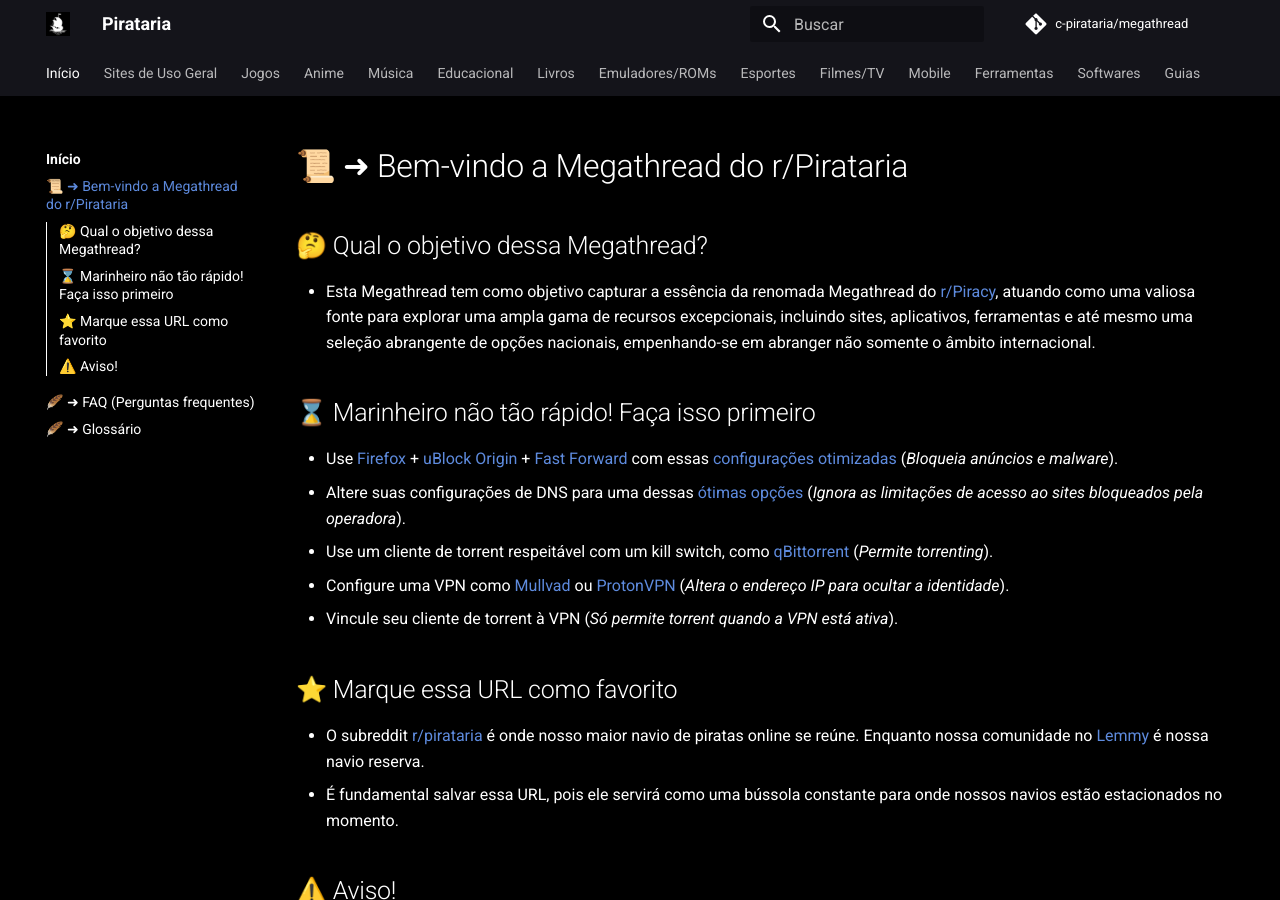
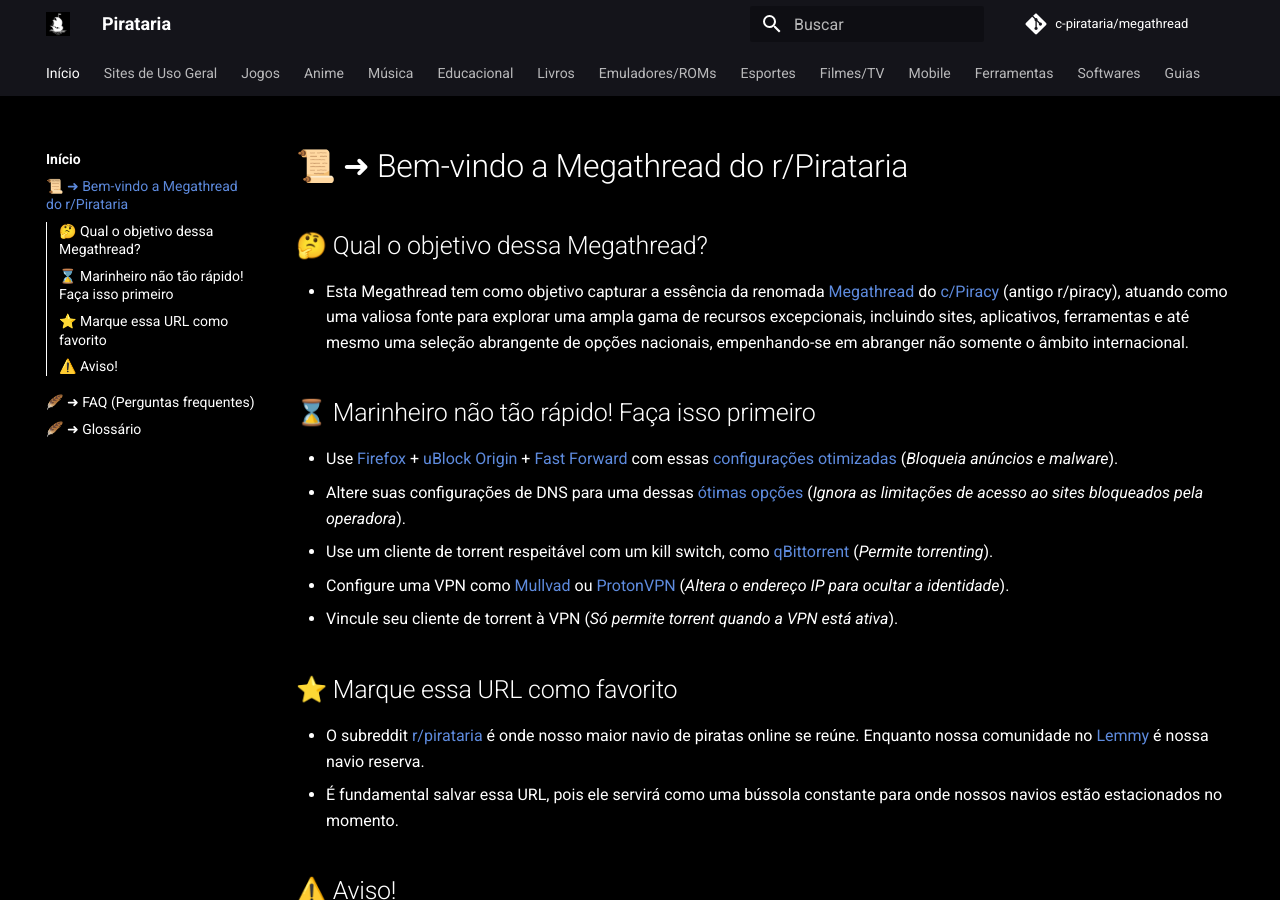
Before and after one commit to piratarialink/megathread_pirata, an MkDocs documentation site: the page built from docs/index.md, in a window 1280 px wide and 900 px high. Built offline with MkDocs 1.6.1 and Material for MkDocs 9.7.7, drawn with Linux system fonts in a browser that asks for light colours; comment, search, counter and statistics services are not loaded.

Commit message:
Update index.md
Atualizado versão  da comunidade piracy e inclusão do link da megathread deles.

```diff
--- a/docs/index.md
+++ b/docs/index.md
@@ -1,7 +1,7 @@
 # 📜 ➜ Bem-vindo a Megathread do r/Pirataria
 
 ## 🤔 Qual o objetivo dessa Megathread?
-- Esta Megathread tem como objetivo capturar a essência da renomada Megathread do [r/Piracy](https://www.reddit.com/r/Piracy/), atuando como uma valiosa fonte para explorar uma ampla gama de recursos excepcionais, incluindo sites, aplicativos, ferramentas e até mesmo uma seleção abrangente de opções nacionais, empenhando-se em abranger não somente o âmbito internacional.
+- Esta Megathread tem como objetivo capturar a essência da renomada [Megathread](https://rentry.co/megathread) do [c/Piracy](https://lemmy.dbzer0.com/c/piracy) (antigo r/piracy), atuando como uma valiosa fonte para explorar uma ampla gama de recursos excepcionais, incluindo sites, aplicativos, ferramentas e até mesmo uma seleção abrangente de opções nacionais, empenhando-se em abranger não somente o âmbito internacional.
 
 ## ⌛ Marinheiro não tão rápido! Faça isso primeiro
 - Use [Firefox](https://mozilla.org/firefox/new/) + [uBlock Origin](https://addons.mozilla.org/firefox/addon/ublock-origin/) + [Fast Forward](https://fastforward.team/) com essas [ configurações otimizadas](https://take-me-to.space/UShoGZ7.png) (*Bloqueia anúncios e malware*).
```
